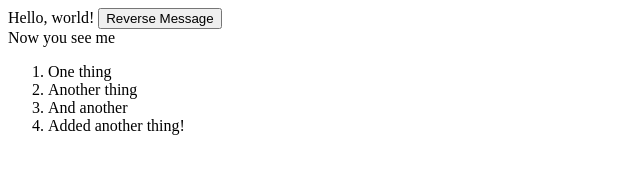
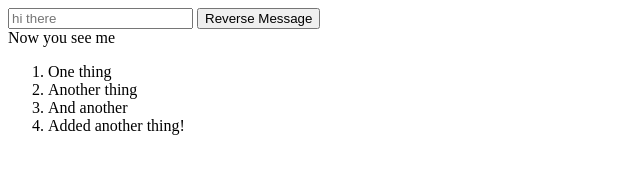
Before and after one commit to Caitlin-cooling/vue-tutorial, a plain HTML site: page index.html in a window 1280 px wide. Shown: the whole page, without its empty margins (0-640 px from the left). Drawn offline with nearby package versions, Linux system fonts and the light colour scheme.

Commit message:
Using v-model to track changes in user input
- Note that it will update the state of message (seems to be like setState in react)
- Added placeholder to the field and cleared message so that it begins empty

```diff
--- a/index.html
+++ b/index.html
@@ -8,6 +8,7 @@
   <body>
     <div id="app">
       {{ message }}
+      <input placeholder="hi there" v-model="message">
       <button v-on:click="reverseMessage">Reverse Message</button>
       <br>
       <span v-if="seen">Now you see me</span>
--- a/index.js
+++ b/index.js
@@ -1,7 +1,7 @@
 var app = new Vue({
   el: '#app',
   data: {
-    message: 'Hello, world!',
+    message: '',
     seen: true,
     todos: [
       { text: 'One thing'},
```
